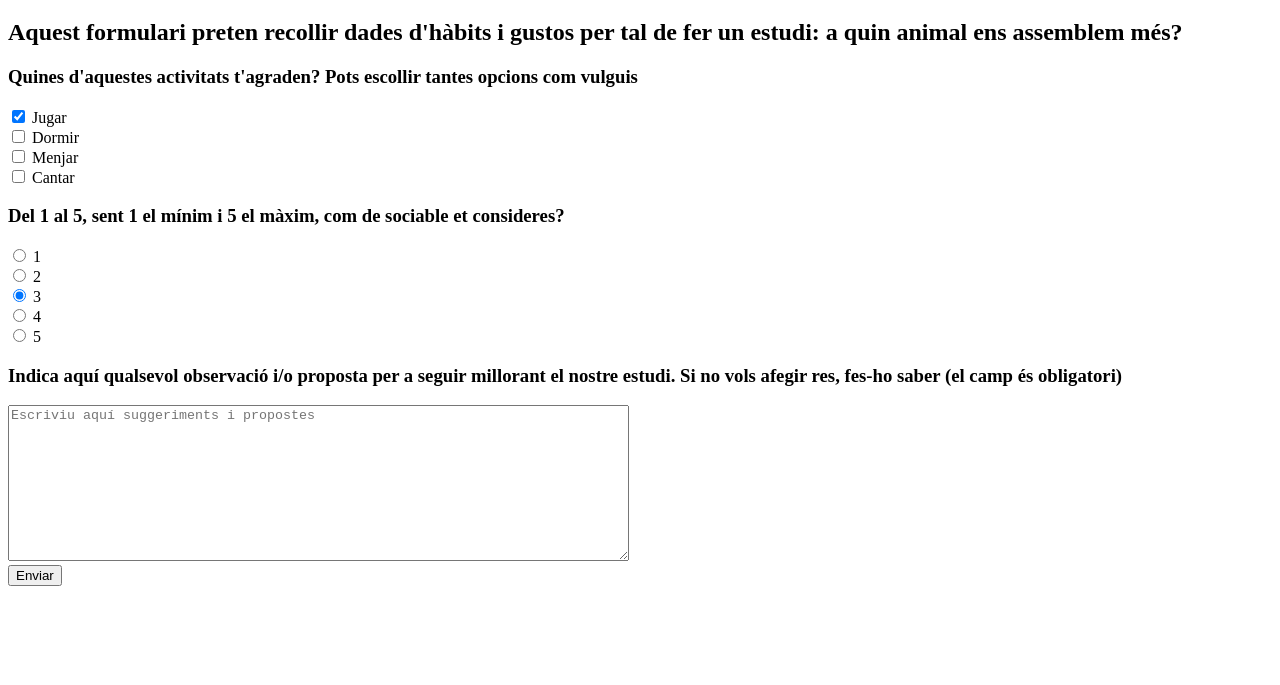
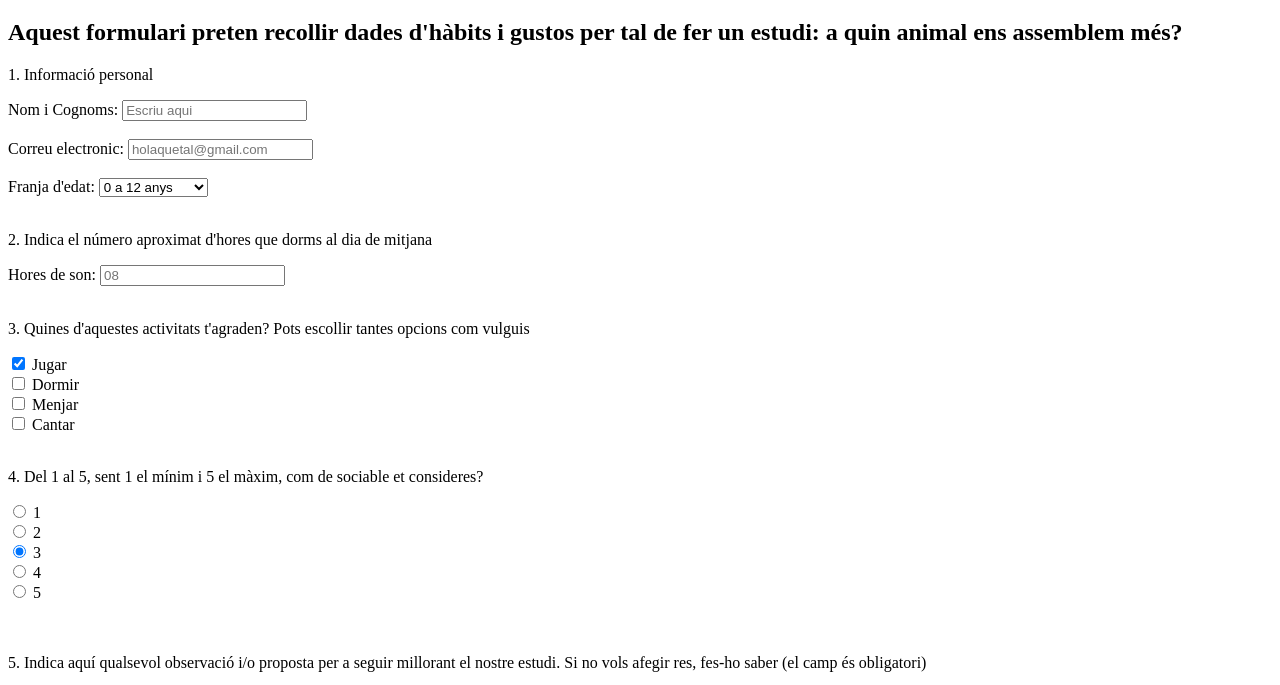
Before and after one commit to Bepo04/Llenguatge_Marques, a plain HTML site: page Practica_4/formulari.html in a window 1280 px wide. Shown: the part 61-746 px from the top of the page. Drawn offline with Linux system fonts and the light colour scheme.

Commit message:
Practica 4 > Html: afegida la pàgina 2 i montat html (en les dos només falta que el botó redirigeixi

```diff
--- a/Practica_4/formulari.html
+++ b/Practica_4/formulari.html
@@ -4,14 +4,41 @@
 <head>
     <meta charset="UTF-8">
     <meta name="viewport" content="width=device-width, initial-scale=1.0">
-    <title>Que animal serias?</title>
+    <title>Quin animal series?</title>
 </head>
 <body>
     <h1>A quin animal ens assemblem més?</h1>
     <h2>Aquest formulari preten recollir dades d'hàbits i gustos per tal de fer un estudi: a quin animal ens assemblem més?</h2>
     <form>
+        <p>1. Informació personal</p>
         <div>
-            <h3>Quines d'aquestes activitats t'agraden? Pots escollir tantes opcions com vulguis</h3>
+            <label for="textNom">Nom i Cognoms:</label>
+            <input type="text" id="textNom" name="nomicognoms" placeholder="Escriu aqui" required>
+            <br><br>
+        </div>
+        <div>
+            <label for="email">Correu electronic:</label>
+            <input type="email" id="email" name="email" placeholder="holaquetal@gmail.com" required>
+            <br><br>
+        </div>
+        <div>
+            <label for="selectEdat">Franja d'edat:</label>
+            <select id="selectEdat" name="edat" required>
+                <option value="0-12">0 a 12 anys</option>
+                <option value="13-17">13 a 17 anys</option>
+                <option value="18-25">18 a 25 anys</option>
+                <option value="26+">26 o mes anys</option>
+            </select>
+            <br><br>
+        </div>
+        <div>
+            <p>2. Indica el número aproximat d'hores que dorms al dia de mitjana</p>
+            <label for="numberSon">Hores de son:</label>
+            <input type="number" id="numberSon" name="horesson" placeholder="08" required>
+            <br><br>
+        </div>
+        <div>
+            <p>3. Quines d'aquestes activitats t'agraden? Pots escollir tantes opcions com vulguis</p>
             <input type="checkbox" id="checkJugar" name="Jugar" checked>
             <label for="checkJugar">Jugar</label><br>
             <input type="checkbox" id="checkDormir" name="Dormir">
@@ -20,9 +47,10 @@
             <label for="checkMenjar">Menjar</label><br>
             <input type="checkbox" id="checkCantar" name="Cantar">
             <label for="checkCantar">Cantar</label>
+            <br><br>
         </div>
         <div>
-            <h3>Del 1 al 5, sent 1 el mínim i 5 el màxim, com de sociable et consideres?</h3>
+            <p>4. Del 1 al 5, sent 1 el mínim i 5 el màxim, com de sociable et consideres?</p>
             <input type="radio" id="radio1" name="opcio" required>
             <label for="radio1">1</label><br>
             <input type="radio" id="radio2" name="opcio" required>
@@ -33,15 +61,17 @@
             <label for="radio4">4</label><br>
             <input type="radio" id="radio5" name="opcio" required>
             <label for="radio5">5</label><br>
+            <br><br>
         </div>
         <div>
             <label for="textPropostes">
-                <h3>Indica aquí qualsevol observació i/o proposta per a seguir millorant el nostre estudi. Si no vols afegir res, fes-ho saber (el camp és obligatori)</h3>
+                <p>5. Indica aquí qualsevol observació i/o proposta per a seguir millorant el nostre estudi. Si no vols afegir res, fes-ho saber (el camp és obligatori)</p>
             </label>
             <textarea id="textPropostes" rows="10" cols="75" name="Propostes" placeholder="Escriviu aquí suggeriments i propostes" required></textarea><br>
+            <br><br>
         </div>
         <div>
-            <input type="button" value="Enviar">
+            <input type="button" id="botoEnviar" value="Enviar">
         </div>
     </form>
 </body>
```
Also changed, not shown: Practica_4/formulari_enviat.html (added, +17 -0 lines).
